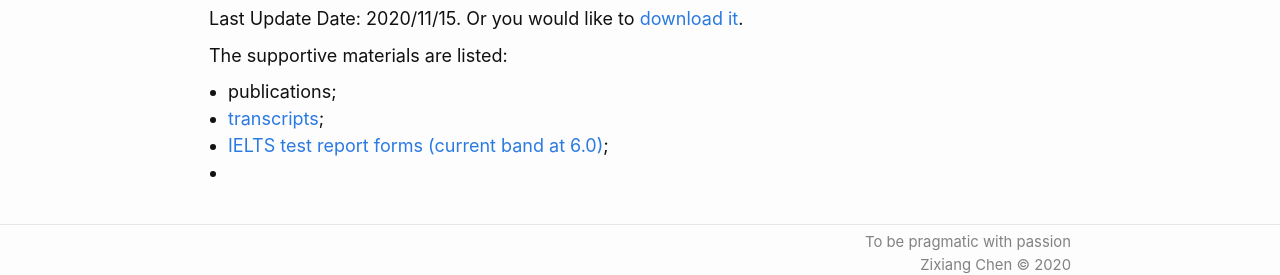
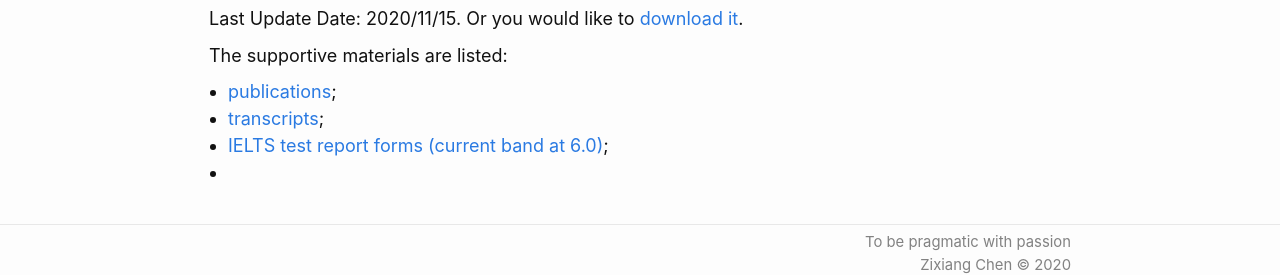
Before and after one commit to Zixiang-Chen/a, a Jekyll site: the page built from _pages/cv.md, in a window 1280 px wide. Shown: the part 965-1240 px from the top of the page. Built offline with Jekyll 4.4.1, drawn with Linux system fonts in a browser that asks for light colours; part of the change alters nothing that is shown.

```diff
--- a/_pages/cv.md
+++ b/_pages/cv.md
@@ -14,7 +14,7 @@ Last Update Date: 2020/11/15. Or you would like to <a href="{{ cvPath }}" target
 
 The supportive materials are listed:
 
-+ publications;
++ <a href="{{ "/publications/" | relative_url }}" target="_blank">publications</a>;
 + <a href="{{ site.baseurl }}{% post_url 2020-11-15-transcripts %}" target="_blank">transcripts</a>;
 + <a href="{{ site.baseurl }}{% post_url 2020-11-15-IELTS-test-report-forms %}" target="_blank">IELTS test report forms (current band at 6.0)</a>;
 +
```
